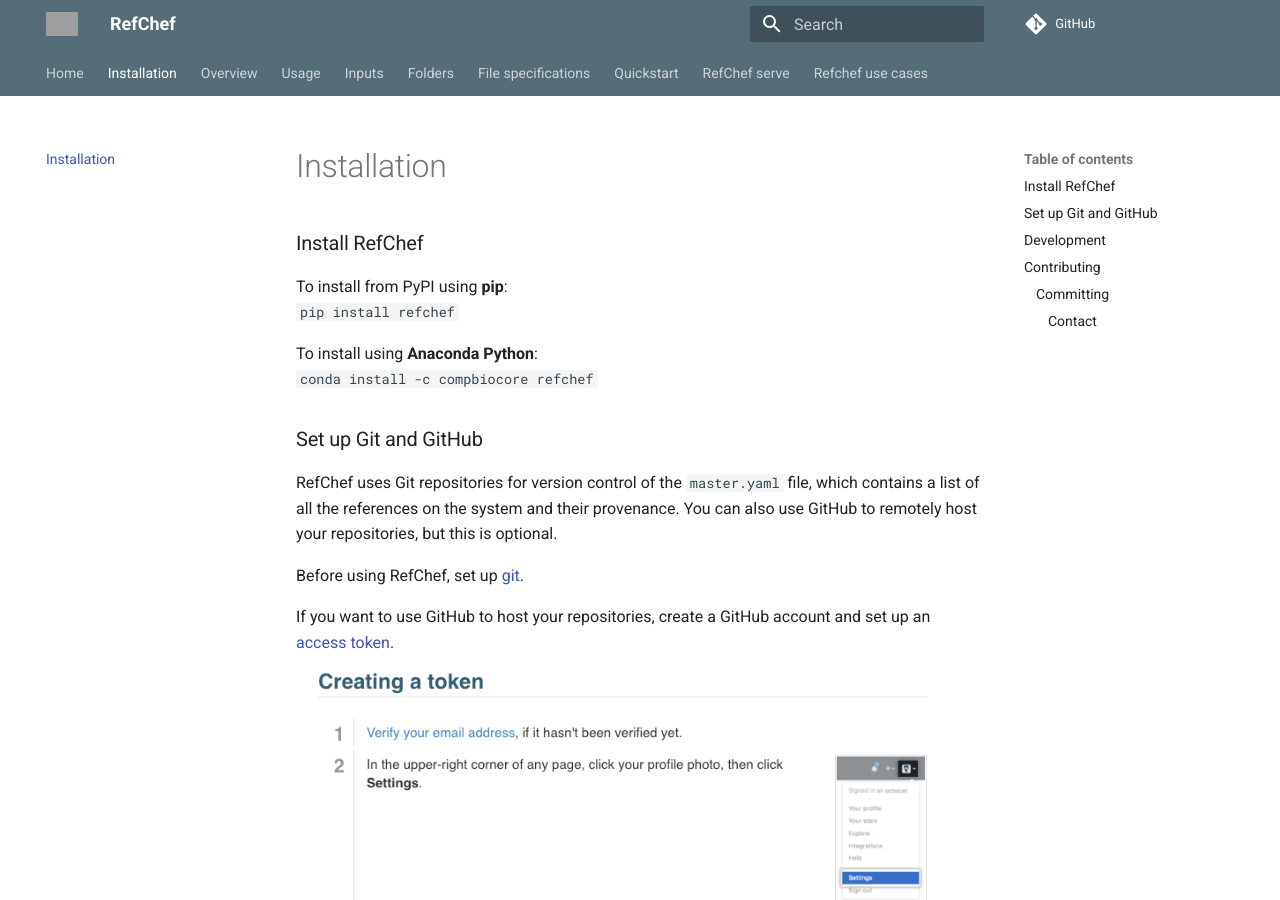
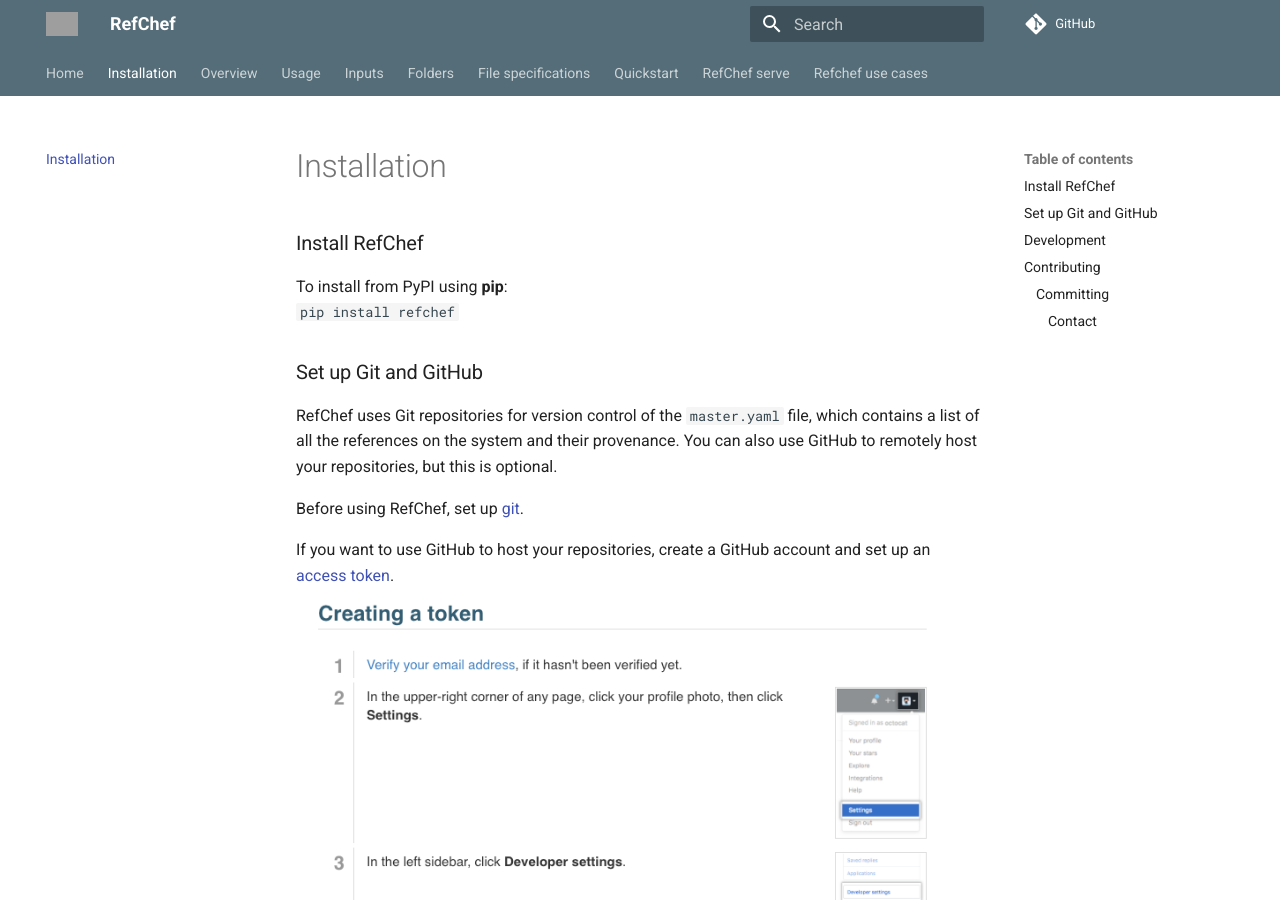
Before and after one commit to compbiocore/refchef, an MkDocs documentation site: the page built from docs/installation.md, in a window 1280 px wide and 900 px high. Built offline with MkDocs 1.6.1 and Material for MkDocs 9.7.7, drawn with Linux system fonts in a browser that asks for light colours; comment, search, counter and statistics services are not loaded; grey boxes are pictures that could not be loaded.

Commit message:
docs(installation): clarified installation instructions

```diff
--- a/docs/installation.md
+++ b/docs/installation.md
@@ -2,9 +2,6 @@
 
 To install from PyPI using **pip**:
 `pip install refchef`
-
-To install using **Anaconda Python**:
-`conda install -c compbiocore refchef`
 
 ### Set up Git and GitHub
 RefChef uses Git repositories for version control of the `master.yaml` file, which contains a list of all the references on the system and their provenance. You can also use GitHub to remotely host your repositories, but this is optional.
```
Also changed, not shown: docs/assets/refchef_overview.svg.
